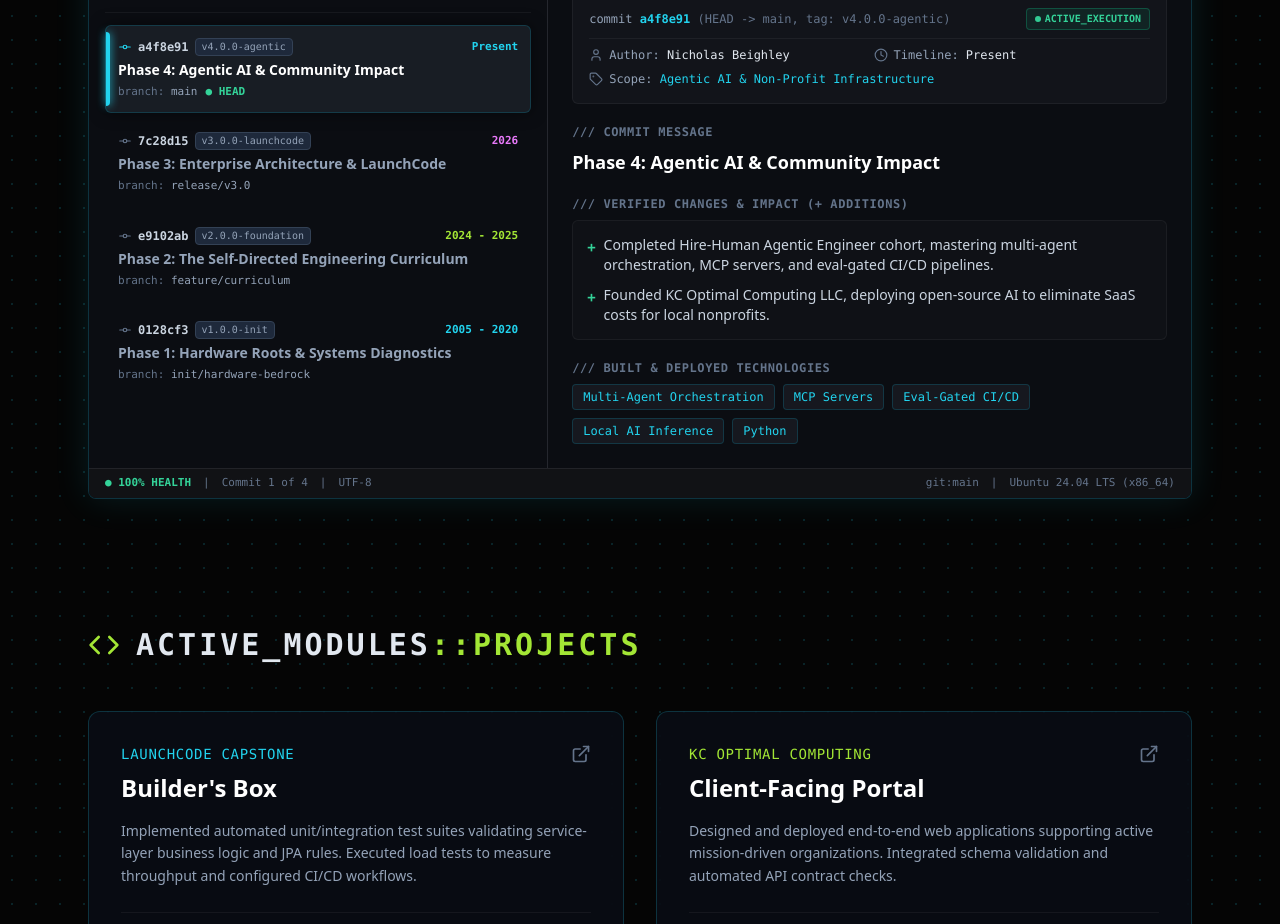
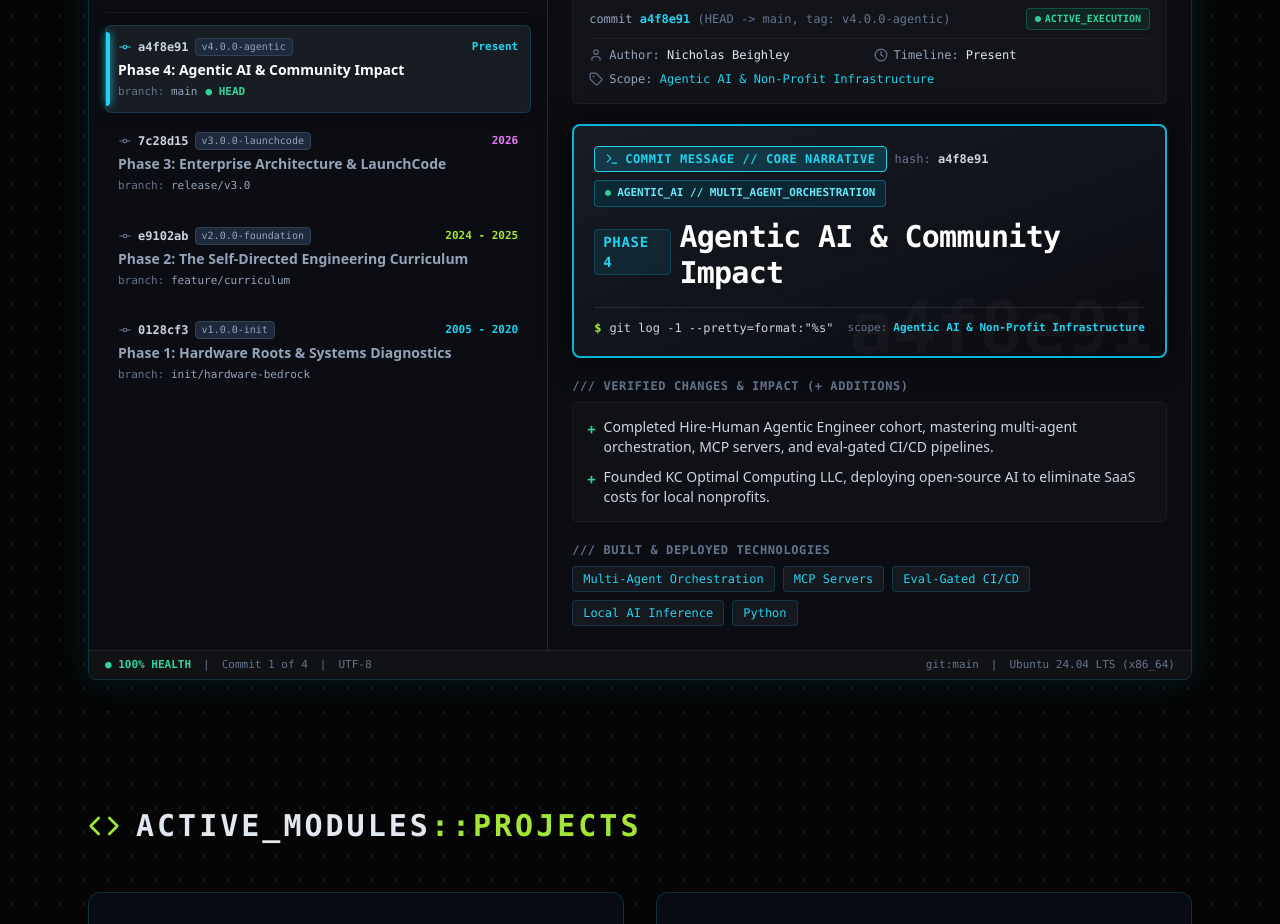
Before and after one commit to Nick040791/portfolio, a React (Vite) app: page / in a window 1280 px wide. Shown: the part 1340-2264 px from the top of the page. Built offline with nearby package versions, Linux system fonts and the light colour scheme.

Commit message:
style: elevate commit message as prominent focal point in journey system trace

```diff
--- a/src/components/Journey.tsx
+++ b/src/components/Journey.tsx
@@ -11,6 +11,7 @@
   Tag,
   CheckCircle2,
   FolderTree,
+  Terminal,
 } from 'lucide-react';
 import { journeyData } from '../data/portfolioData';
 import { getColorScheme } from '../utils/theme';
@@ -19,6 +20,15 @@
   const [activeCommitIndex, setActiveCommitIndex] = useState(0);
   const activePhase = journeyData[activeCommitIndex];
   const activeScheme = getColorScheme(activePhase.color);
+  const phaseParts = activePhase.phase.includes(':')
+    ? {
+        prefix: activePhase.phase.split(':')[0].trim(),
+        title: activePhase.phase.split(':').slice(1).join(':').trim(),
+      }
+    : {
+        prefix: 'Phase',
+        title: activePhase.phase,
+      };
 
   return (
     <section id="journey" className="relative z-10 space-y-6">
@@ -224,14 +234,62 @@
                 </div>
               </div>
 
-              {/* Commit Message & Narrative */}
-              <div>
-                <div className="text-xs uppercase text-slate-500 font-semibold tracking-wider mb-2">
-                  /// Commit Message
+              {/* Commit Message & Core Narrative (Heart of the Information) */}
+              <div
+                className={`relative overflow-hidden rounded-lg border-2 ${activeScheme.border} bg-gradient-to-br from-[#181a24] via-[#12141c] to-[#0a0b10] p-4 sm:p-5 shadow-[0_0_30px_rgba(0,0,0,0.8)] ${activeScheme.glowShadow} transition-all duration-300`}
+              >
+                {/* Watermark Hash in background */}
+                <div className="absolute right-3 -bottom-2 text-white/[0.03] select-none pointer-events-none font-mono text-6xl sm:text-7xl font-black">
+                  {activePhase.commitHash}
                 </div>
-                <h3 className="text-base sm:text-lg font-bold text-white font-sans">
-                  {activePhase.phase}
-                </h3>
+
+                {/* Top Badge & Telemetry Bar */}
+                <div className="relative z-10 flex flex-wrap items-center justify-between gap-2 mb-3">
+                  <div className="flex items-center space-x-2">
+                    <span
+                      className={`px-2.5 py-1 rounded text-xs font-mono font-bold tracking-wider uppercase ${activeScheme.bgSoft} ${activeScheme.text} border ${activeScheme.borderLight} flex items-center gap-1.5 shadow-sm`}
+                    >
+                      <Terminal className="w-3.5 h-3.5" />
+                      COMMIT MESSAGE // CORE NARRATIVE
+                    </span>
+                    <span className="text-slate-500 text-xs font-mono hidden sm:inline">
+                      hash: <span className="text-slate-300 font-semibold">{activePhase.commitHash}</span>
+                    </span>
+                  </div>
+
+                  {activePhase.telemetryTag && (
+                    <span className="text-[10px] sm:text-[11px] font-mono text-cyan-300 bg-cyan-950/60 px-2.5 py-1 rounded border border-cyan-500/40 flex items-center gap-1.5 font-semibold">
+                      <span className={`w-1.5 h-1.5 rounded-full ${activePhase.isCurrent ? 'bg-emerald-400 animate-pulse' : 'bg-cyan-400'}`} />
+                      {activePhase.telemetryTag}
+                    </span>
+                  )}
+                </div>
+
+                {/* Main Headline (Heart of Information) */}
+                <div className="relative z-10 space-y-2">
+                  <div className="flex flex-col sm:flex-row sm:items-baseline gap-2">
+                    <span
+                      className={`text-xs sm:text-sm font-mono font-bold uppercase tracking-wider px-2 py-0.5 rounded ${activeScheme.bgSubtle} ${activeScheme.text} border ${activeScheme.borderSubtle} w-fit`}
+                    >
+                      {phaseParts.prefix}
+                    </span>
+                    <h3 className="text-xl sm:text-2xl md:text-3xl font-extrabold text-white tracking-tight leading-snug drop-shadow-md">
+                      {phaseParts.title}
+                    </h3>
+                  </div>
+                </div>
+
+                {/* Terminal Footnote */}
+                <div className="relative z-10 mt-4 pt-3 border-t border-white/10 flex flex-wrap items-center justify-between gap-2 text-xs font-mono text-slate-400">
+                  <div className="flex items-center space-x-2">
+                    <span className="text-lime-400 font-bold">$</span>
+                    <span className="text-slate-300">git log -1 --pretty=format:"%s"</span>
+                  </div>
+                  <div className="flex items-center space-x-1.5 text-[11px]">
+                    <span className="text-slate-500">scope:</span>
+                    <span className={`font-semibold ${activeScheme.text}`}>{activePhase.scope}</span>
+                  </div>
+                </div>
               </div>
 
               {/* Changelog Additions (+ changes) */}
```
